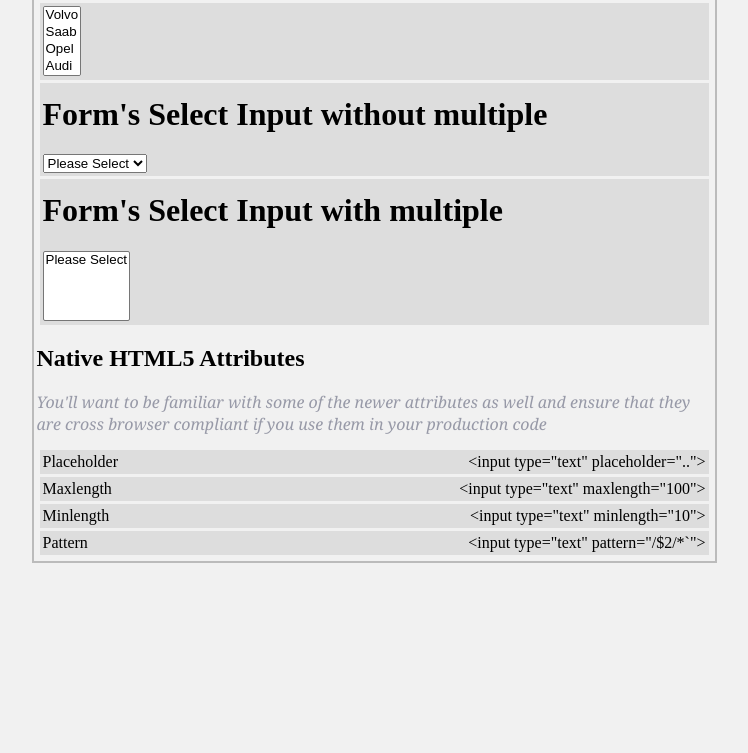
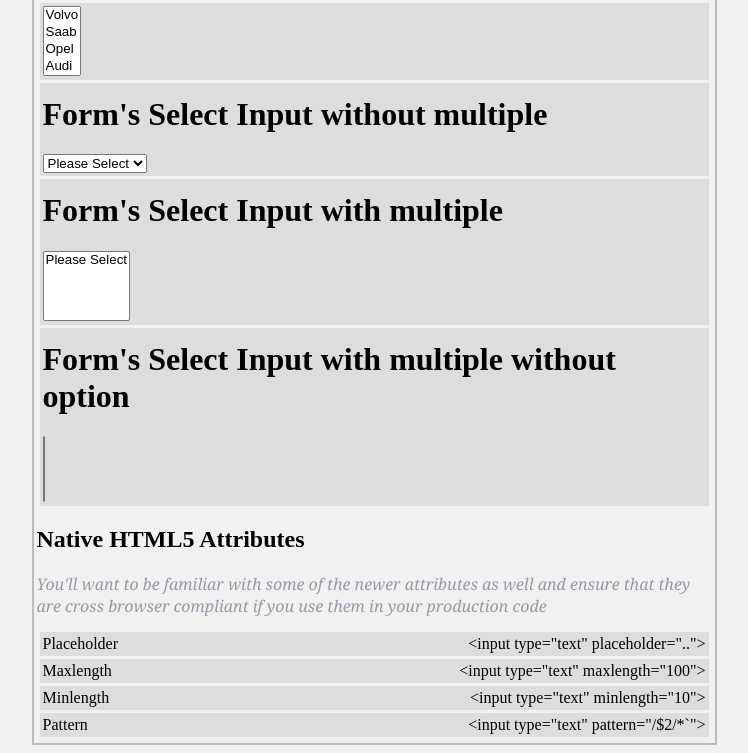
Before and after one commit to visionarylab/native-form-elements, a plain HTML site: page index.html in a window 1280 px wide. Shown: the part 1449-2202 px from the top of the page, without its empty margins (266-1014 px from the left). Before the commit the page ends 2020 px from the top, so only its background shows below. Drawn offline with Linux system fonts and the light colour scheme.

Commit message:
Add multiple without option

```diff
--- a/index.html
+++ b/index.html
@@ -282,7 +282,6 @@
         <h1>Form's Select Input without multiple</h1>
         <select name="test1" lang="en">
           <option value="0">Please Select</option>
-
         </select>
 
     </div>
@@ -291,12 +290,17 @@
        <h1>Form's Select Input with multiple</h1>
         <select name="test2" multiple lang="en">
           <option value="0">Please Select</option>
+        </select>
+
+    </div>
+
+   <div class="row">
+       <h1>Form's Select Input with multiple without option</h1>
+        <select name="test3" multiple lang="en">
 
         </select>
 
     </div>
-
-
     <h2> Native HTML5 Attributes</h2>
 
     <p class="byline"> You'll want to be familiar with some of the newer attributes as well and ensure that they are cross browser compliant if you use them in your production code</p>
```
